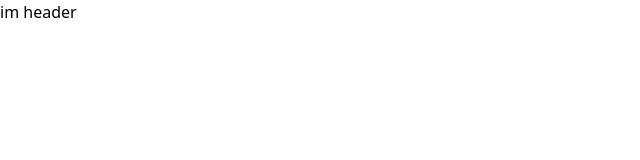
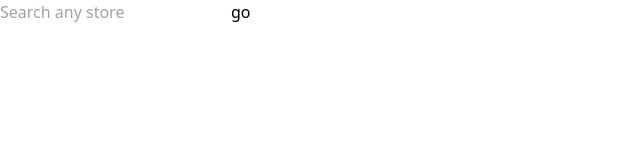
Before and after one commit to Amir2210/chiwawa, a React (Vite) app: page / in a window 1280 px wide. Shown: the top 160 px of the page, without its empty margins (0-640 px from the left). Built offline with nearby package versions, Linux system fonts and the light colour scheme.

Commit message:
Create SearchForm component

```diff
--- a/src/components/MainHeader.jsx
+++ b/src/components/MainHeader.jsx
@@ -1,3 +1,9 @@
+import { SearchForm } from "./SearchForm";
+
 export function MainHeader() {
-  return <header>im header</header>;
+  return (
+    <header>
+      <SearchForm />
+    </header>
+  );
 }
--- /dev/null
+++ b/src/components/SearchForm.jsx
@@ -0,0 +1,25 @@
+import { useGlobalContext } from "../AppContext"
+export function SearchForm() {
+  const { onSearchStore } = useGlobalContext();
+
+  function handleSubmit(ev) {
+    ev.preventDefault()
+    const searchValue = ev.target.elements.search.value
+    onSearchStore(searchValue)
+  }
+  return (
+    <section>
+      <form onSubmit={handleSubmit}>
+        <input
+          className="mb-4 p-2 border border-gray-300 rounded focus:outline-none focus:ring-2 focus:ring-blue-400"
+          type="text"
+          placeholder="Search any store"
+          name="search"
+        />
+        <button className="capitalize " type="submit">
+          go
+        </button>
+      </form>
+    </section>
+  );
+}
```
Also changed, not shown: src/AppContext.jsx (+7 -6 lines).
